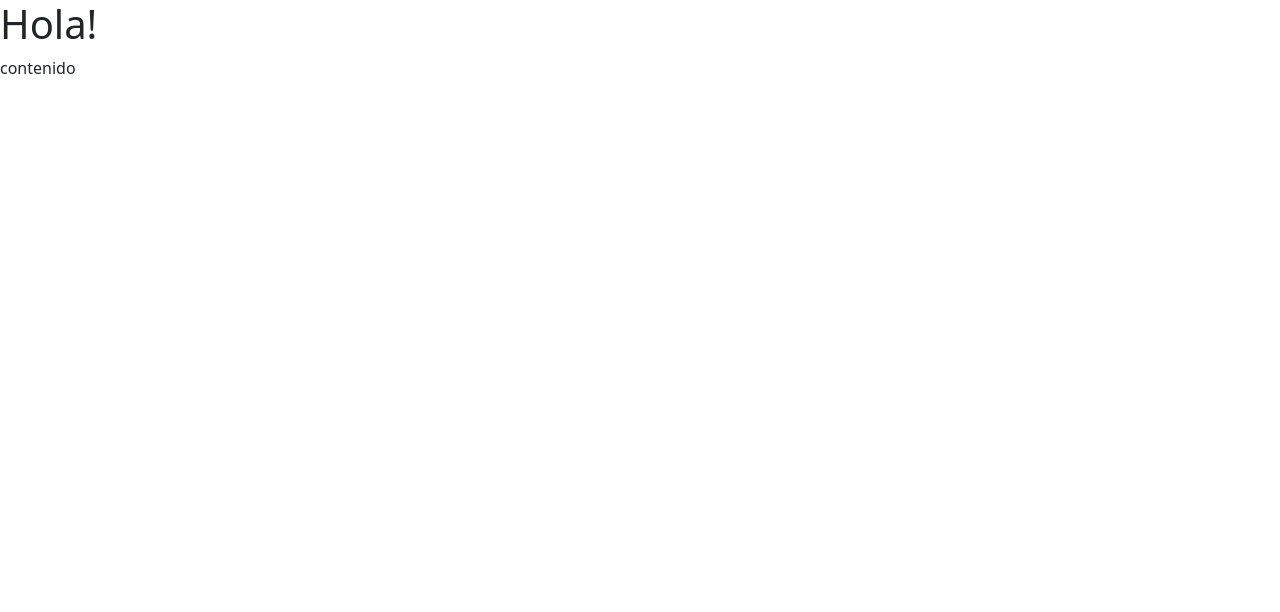
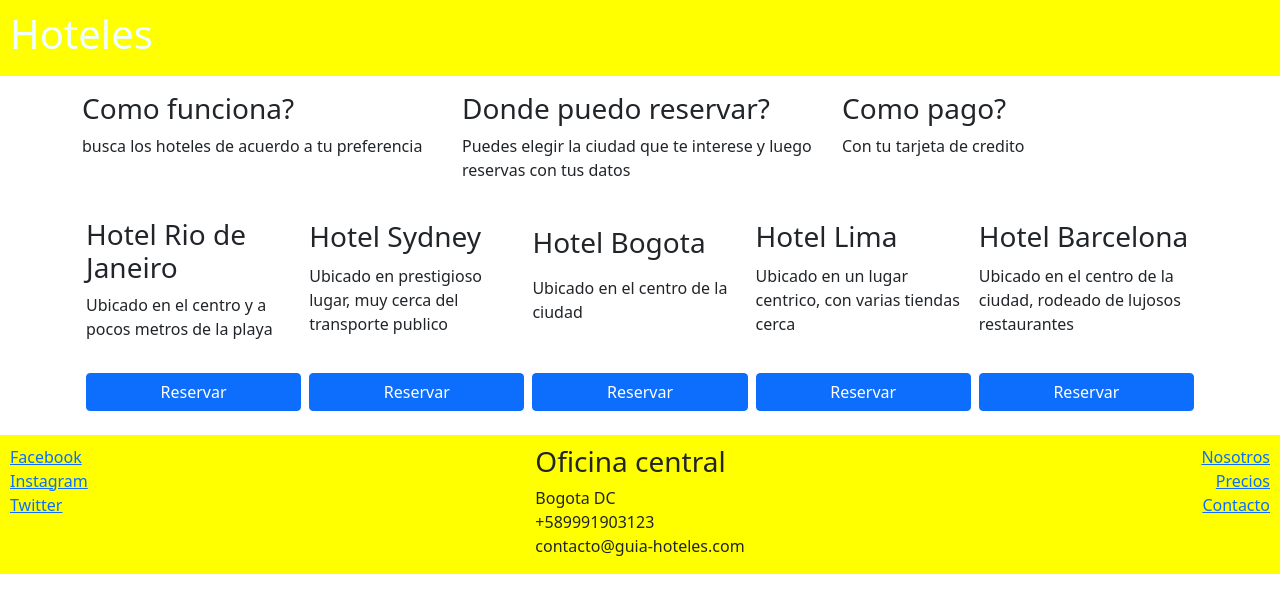
Before and after one commit to hawk867/guia-hoteles, a website: page index.html in a window 1280 px wide. Drawn offline with nearby package versions, Linux system fonts and the light colour scheme.

Commit message:
agregamos estilos y modificamos el archivo html

```diff
--- /dev/null
+++ b/css/main.css
@@ -0,0 +1,17 @@
+.jumbotron{
+    padding: 10px;
+    background: yellow;
+    color: azure;
+}
+footer{
+    background: yellow;
+    padding: 10px 10px 0 10px;
+    margin-top: 20px;
+}
+.card-hotel{
+    flex: 1 150px;
+    padding: 4px;
+}
+.btn{
+    width: 100%;
+}
--- a/index.html
+++ b/index.html
@@ -6,11 +6,8 @@
     <base href="/">
     <meta name="viewport" content="width=device-width, initial-scale=1">
     <!--Links de boostrap -->
-    <link href="node_modules/bootstrap/dist/css/bootstrap.min.css" rel="stylesheet"
-          integrity="sha384-EVSTQN3/azprG1Anm3QDgpJLIm9Nao0Yz1ztcQTwFspd3yD65VohhpuuCOmLASjC" crossorigin="anonymous">
-    <script src="node_modules/jquery/dist/jquery.min.js"></script>
-    <script src="node_modules/popper.js/dist/popper.min.js"></script>
-    <script src="node_modules/bootstrap/dist/js/bootstrap.min.js"></script>
+    <link href="node_modules/bootstrap/dist/css/bootstrap.min.css" rel="stylesheet">
+    <link rel="stylesheet" href="css/main.css">
     <!--Fontawesome iconos para importar-->
 <!--    <link rel="stylesheet" href="https://use.fontawesome.com/releases/v5.15.4/css/all.css"-->
 <!--          integrity="sha384-DyZ88mC6Up2uqS4h/KRgHuoeGwBcD4Ng9SiP4dIRy0EXTlnuz47vAwmeGwVChigm" crossorigin="anonymous">-->
@@ -19,7 +16,94 @@
 <!--    <link rel="icon" type="image/x-icon" href="favicon.ico">-->
 </head>
 <body>
-    <h1>Hola!</h1>
-    contenido
+    <div class="jumbotron">
+        <h1>Hoteles</h1>
+    </div>
+    <div class="container">
+        <div class="row">
+            <div class="col-sm-4">
+                <p>
+                    <h3>Como funciona?</h3>
+                    <p>busca los hoteles de acuerdo a tu preferencia</p>
+                </p>
+            </div>
+            <div class="col-sm-4">
+                <p>
+                    <h3>Donde puedo reservar?</h3>
+                    <p>Puedes elegir la ciudad que te interese y luego reservas con tus datos</p>
+                </p>
+            </div>
+            <div class="col-sm-4">
+                <p>
+                    <h3>Como pago?</h3>
+                    <p>Con tu tarjeta de credito</p>
+                </p>
+            </div>
+        </div>
+    </div>
+    <div class="container">
+        <div class="d-flex flex-wrap flex-row-reverse">
+            <div class="card-hotel d-flex flex-column justify-content-between">
+                <p>
+                    <h3>Hotel Barcelona</h3>
+                    <p>Ubicado en el centro de la ciudad, rodeado de lujosos restaurantes</p>
+                </p>
+                <button class="btn btn-primary">Reservar</button>
+            </div>
+            <div class="card-hotel d-flex flex-column justify-content-between">
+                <p>
+                <h3>Hotel Lima</h3>
+                <p>Ubicado en un lugar centrico, con varias tiendas cerca</p>
+                </p>
+                <button class="btn btn-primary">Reservar</button>
+            </div>
+            <div class="card-hotel d-flex flex-column justify-content-between">
+                <p>
+                <h3>Hotel Bogota</h3>
+                <p>Ubicado en el centro de la ciudad</p>
+                </p>
+                <button class="btn btn-primary">Reservar</button>
+            </div>
+            <div class="card-hotel d-flex flex-column justify-content-between">
+                <p>
+                <h3>Hotel Sydney</h3>
+                <p>Ubicado en prestigioso lugar, muy cerca del transporte publico</p>
+                </p>
+                <button class="btn btn-primary">Reservar</button>
+            </div>
+            <div class="card-hotel d-flex flex-column justify-content-between">
+                <p>
+                <h3>Hotel Rio de Janeiro</h3>
+                <p>Ubicado en el centro y a pocos metros de la playa</p>
+                </p>
+                <button class="btn btn-primary">Reservar</button>
+            </div>
+        </div>
+    </div>
+    <footer>
+        <div class="row">
+            <div class="col-sm-4 d-flex flex-column">
+                <a href="https://www.facebook.com/">Facebook</a>
+                <a href="https://www.instagram.com/">Instagram</a>
+                <a href="https://www.twitter.com/">Twitter</a>
+            </div>
+            <div class="col-sm-4 d-flex flex-column align-items-center">
+                <address>
+                    <h3>Oficina central</h3>
+                    Bogota DC <br>
+                    +589991903123 <br>
+                    contacto@guia-hoteles.com
+                </address>
+            </div>
+            <div class="col-sm-4 d-flex flex-column align-items-end">
+                <a href="https://www.facebook.com/">Nosotros</a>
+                <a href="https://www.instagram.com/">Precios</a>
+                <a href="https://www.twitter.com/">Contacto</a>
+            </div>
+        </div>
+    </footer>
+    <script src="node_modules/jquery/dist/jquery.min.js"></script>
+    <script src="node_modules/popper.js/dist/popper.min.js"></script>
+    <script src="node_modules/bootstrap/dist/js/bootstrap.min.js"></script>
 </body>
 </html>
```
